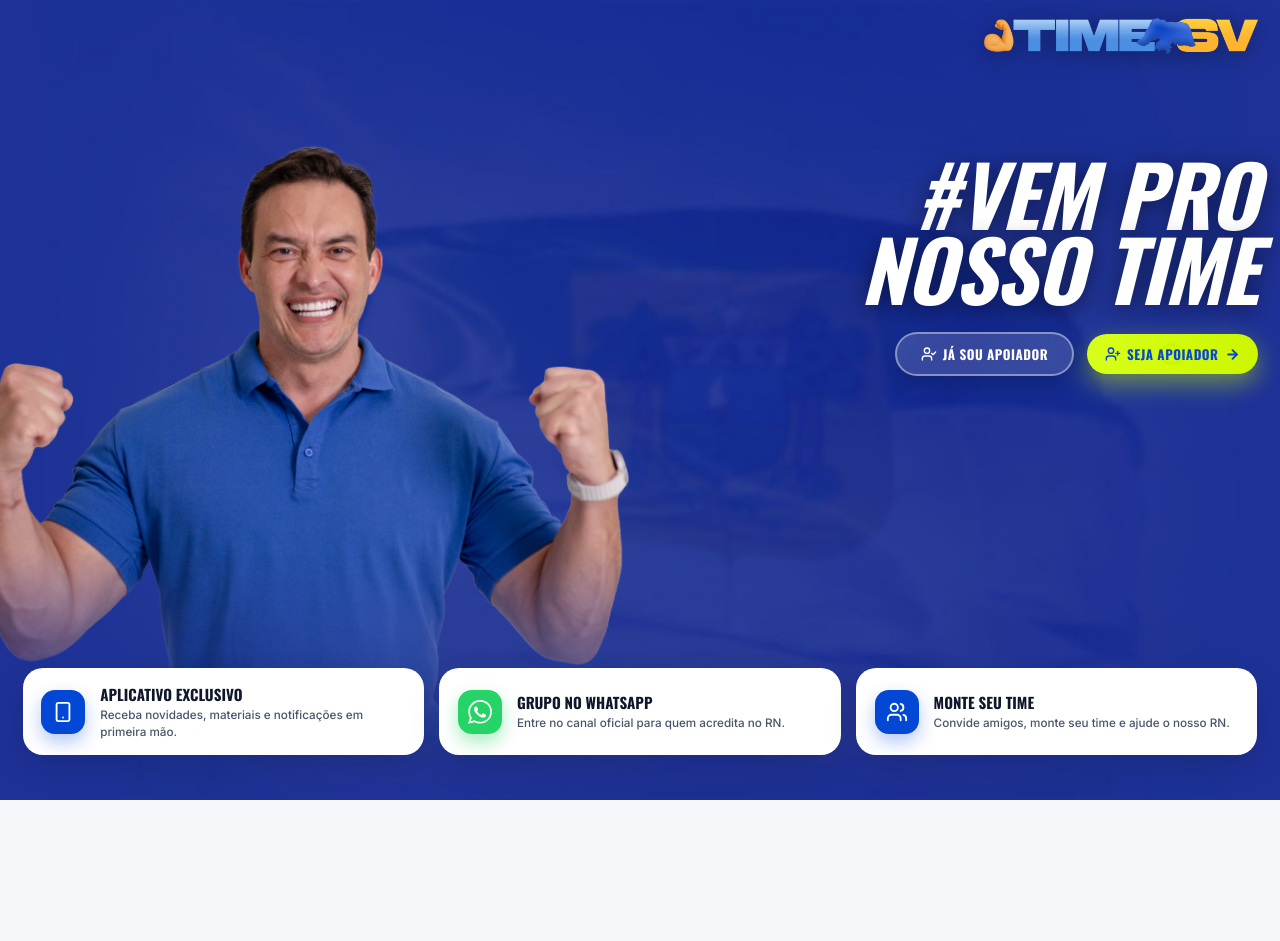
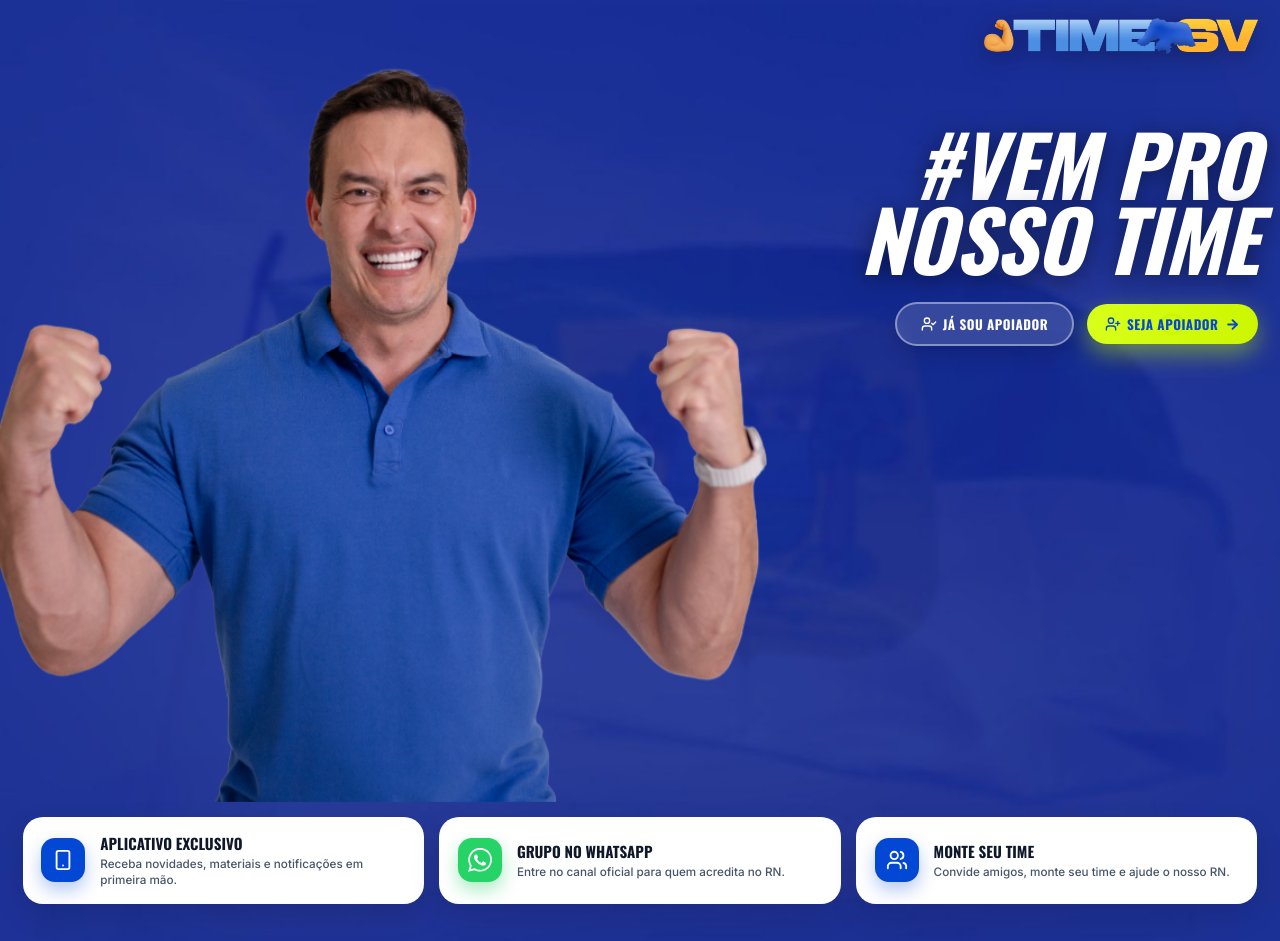
Before and after one commit to ReneBM/Apoiadores, a React (Vite) app in the folder frontend/: page /lp in a window 1280 px wide. Before the commit the page ends 800 px from the top, so only its background shows below. Built offline with nearby package versions, Linux system fonts and the light colour scheme; no server answers; a web font is replaced by a local one.

Commit message:
style: ampliar foto do senador sem mascaras ou sobreposicao dos cards

```diff
--- a/frontend/src/pages/LandingPage.jsx
+++ b/frontend/src/pages/LandingPage.jsx
@@ -497,33 +497,32 @@ export default function LandingPage() {
 
         <div className="hero-grid" style={{
           display: 'grid',
-          gridTemplateColumns: '52% 1fr',
+          gridTemplateColumns: '55% 1fr',
           flex: 1,
           alignItems: 'end'
         }}>
           <div className="left-photo-col" style={{
             display: 'flex', alignItems: 'flex-end',
-            marginLeft: '-50px', height: '100%', overflow: 'visible',
+            marginLeft: '-30px', height: '100%', overflow: 'visible',
             opacity: 0, animation: 'fadeInLeftNoticeable 1.2s cubic-bezier(0.22, 1, 0.36, 1) 0.6s forwards'
           }}>
             <div style={{
-              WebkitMaskImage: 'linear-gradient(to bottom, black 65%, transparent 98%)',
-              maskImage: 'linear-gradient(to bottom, black 65%, transparent 98%)',
               display: 'flex',
               alignItems: 'flex-end',
-              overflow: 'visible'
+              overflow: 'visible',
+              width: '100%'
             }}>
               <img
                 src="/senador/styveson_v3_nobg.png"
                 alt="Senador Styveson Valim"
-                style={{ height: '78vh', maxHeight: '720px', width: 'auto', maxWidth: '100%', objectFit: 'contain', display: 'block' }}
+                style={{ height: '92vh', maxHeight: '880px', width: 'auto', maxWidth: 'none', objectFit: 'contain', display: 'block' }}
               />
             </div>
           </div>
 
           <div className="right-content-col" style={{
             display: 'flex', flexDirection: 'column', justifyContent: 'flex-start',
-            alignItems: 'flex-end', alignSelf: 'flex-start', paddingTop: '6rem', paddingBottom: '1rem',
+            alignItems: 'flex-end', alignSelf: 'flex-start', paddingTop: '4rem', paddingBottom: '1rem',
             opacity: 0, animation: 'fadeInUpHeadline 1s ease-out 0.3s forwards'
           }}>
             <h1 style={{
@@ -562,8 +561,8 @@ export default function LandingPage() {
             gridTemplateColumns: 'repeat(3, 1fr)',
             gap: '1rem',
             flexShrink: 0,
-            marginTop: '-100px',
-            paddingBottom: '3rem',
+            marginTop: '1rem',
+            paddingBottom: '2.5rem',
             position: 'relative',
             zIndex: 10
           }}
```
